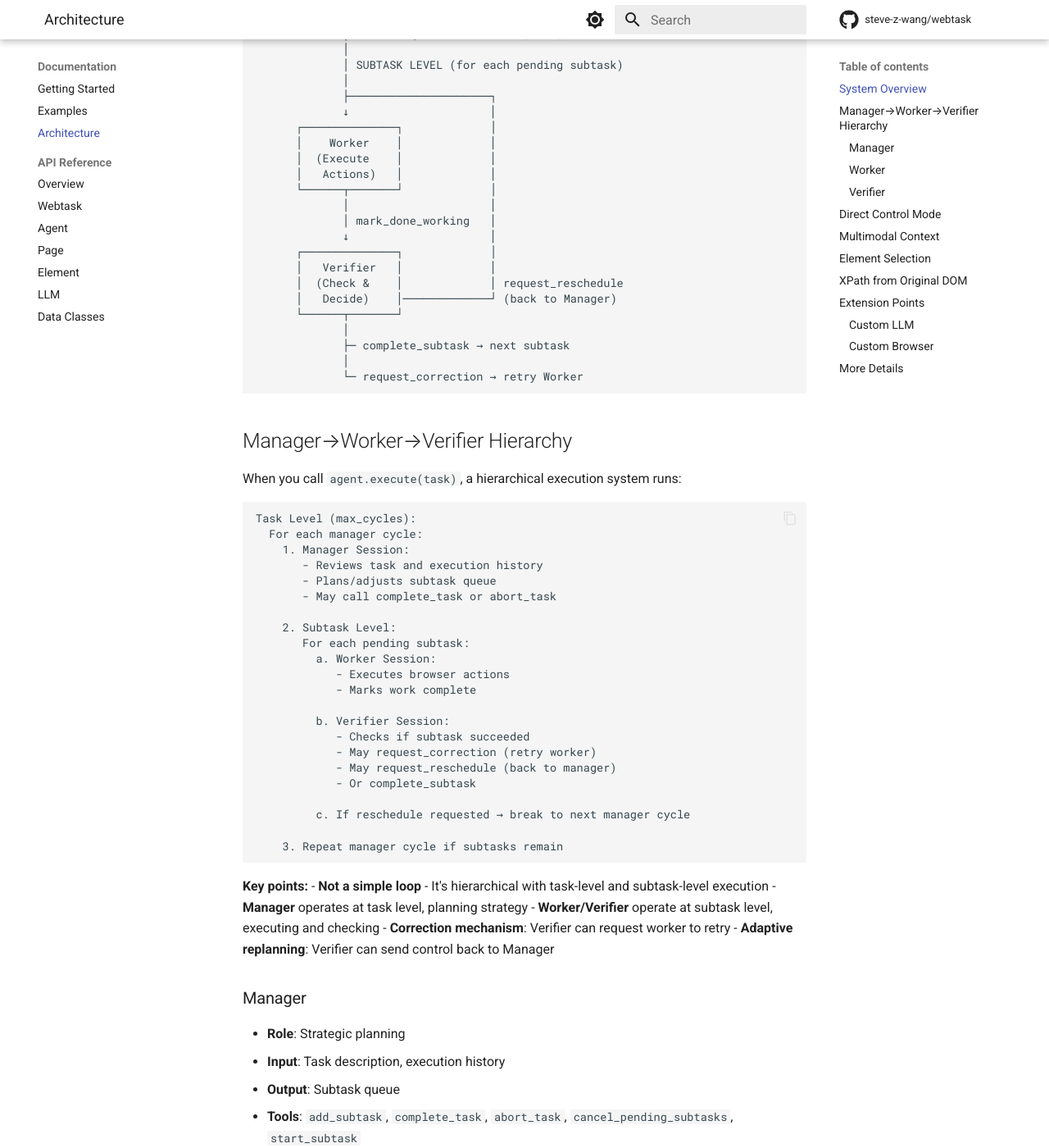
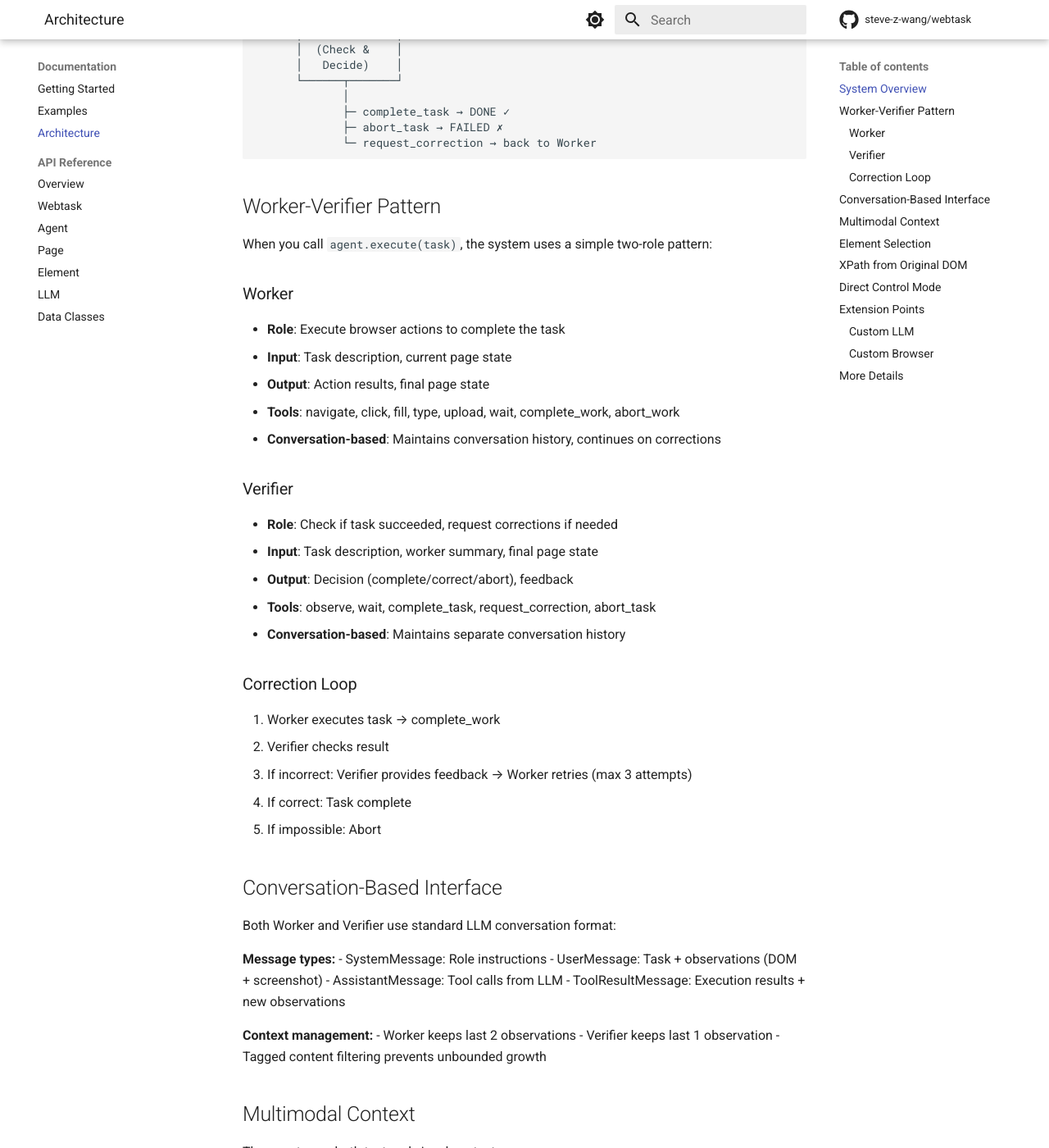
Before and after one commit to steve-z-wang/webtask, an MkDocs documentation site: the page built from docs/architecture.md, in a window 1280 px wide and 1400 px high, scrolled down 857 px. Shown: the whole window at 82% size. Built offline with MkDocs 1.6.1 and Material for MkDocs 9.7.7, drawn with Linux system fonts in a browser that asks for light colours; comment, search, counter and statistics services are not loaded; some of the changed text lies outside the part shown.

Commit message:
Update documentation and bump version to 0.13.0
- Update architecture.md with current Worker-Verifier design
- Remove outdated scheduler-worker-verifier-design.md
- Bump version to 0.13.0 in pyproject.toml and __init__.py

🤖 Generated with [Claude Code](https://claude.com/claude-code)

Co-Authored-By: Claude <noreply@anthropic.com>

````diff
--- a/docs/architecture.md
+++ b/docs/architecture.md
@@ -1,4 +1,3 @@
-
 # Architecture
 
 Understanding how webtask works internally.
@@ -21,122 +20,82 @@ Understanding how webtask works internally.
                       ↓
 ┌──────────────────────────────────────────────────┐
 │                TaskExecutor                      │
-│         Orchestrates hierarchical execution      │
+│         Orchestrates Worker-Verifier loop        │
 └──────────────────────────────────────────────────┘
-             │
-             │ TASK LEVEL (max_cycles)
              │
              ↓
       ┌──────────────┐
-      │   Manager    │──────────────────────┐
-      │  (Plan &     │                      │
-      │   Adjust)    │                      │ complete_task
-      └──────┬───────┘                      │ or abort_task
-             │                              │
-             │ creates/adjusts              ↓
-             │ subtask queue            [DONE]
-             │
-             │ SUBTASK LEVEL (for each pending subtask)
-             │
-             ├─────────────────────┐
-             ↓                     │
-      ┌──────────────┐             │
-      │    Worker    │             │
-      │  (Execute    │             │
-      │   Actions)   │             │
-      └──────┬───────┘             │
-             │                     │
-             │ mark_done_working   │
-             ↓                     │
-      ┌──────────────┐             │
-      │   Verifier   │             │
-      │  (Check &    │             │ request_reschedule
-      │   Decide)    │─────────────┘ (back to Manager)
+      │   Worker     │
+      │  (Execute    │
+      │   Actions)   │
       └──────┬───────┘
              │
-             ├─ complete_subtask → next subtask
+             │ complete_work
+             ↓
+      ┌──────────────┐
+      │   Verifier   │
+      │  (Check &    │
+      │   Decide)    │
+      └──────┬───────┘
              │
-             └─ request_correction → retry Worker
+             ├─ complete_task → DONE ✓
+             ├─ abort_task → FAILED ✗
+             └─ request_correction → back to Worker
 ```
 
-## Manager→Worker→Verifier Hierarchy
+## Worker-Verifier Pattern
 
-When you call `agent.execute(task)`, a hierarchical execution system runs:
-
-```
-Task Level (max_cycles):
-  For each manager cycle:
-    1. Manager Session:
-       - Reviews task and execution history
-       - Plans/adjusts subtask queue
-       - May call complete_task or abort_task
-
-    2. Subtask Level:
-       For each pending subtask:
-         a. Worker Session:
-            - Executes browser actions
-            - Marks work complete
-
-         b. Verifier Session:
-            - Checks if subtask succeeded
-            - May request_correction (retry worker)
-            - May request_reschedule (back to manager)
-            - Or complete_subtask
-
-         c. If reschedule requested → break to next manager cycle
-
-    3. Repeat manager cycle if subtasks remain
-```
-
-**Key points:**
-- **Not a simple loop** - It's hierarchical with task-level and subtask-level execution
-- **Manager** operates at task level, planning strategy
-- **Worker/Verifier** operate at subtask level, executing and checking
-- **Correction mechanism**: Verifier can request worker to retry
-- **Adaptive replanning**: Verifier can send control back to Manager
-
-### Manager
-- **Role**: Strategic planning
-- **Input**: Task description, execution history
-- **Output**: Subtask queue
-- **Tools**: `add_subtask`, `complete_task`, `abort_task`, `cancel_pending_subtasks`, `start_subtask`
+When you call `agent.execute(task)`, the system uses a simple two-role pattern:
 
 ### Worker
-- **Role**: Execute browser actions
-- **Input**: Current subtask, page state
-- **Output**: Action results
-- **Tools**: `navigate`, `click`, `fill`, `type`, `upload`, `wait`, `mark_done_working`
+- **Role**: Execute browser actions to complete the task
+- **Input**: Task description, current page state
+- **Output**: Action results, final page state
+- **Tools**: navigate, click, fill, type, upload, wait, complete_work, abort_work
+- **Conversation-based**: Maintains conversation history, continues on corrections
 
 ### Verifier
-- **Role**: Check completion and request corrections
-- **Input**: Subtask goal, page state, worker actions
-- **Output**: Completion status or correction request
-- **Tools**: `complete_subtask`, `request_correction`, `request_reschedule`
+- **Role**: Check if task succeeded, request corrections if needed
+- **Input**: Task description, worker summary, final page state
+- **Output**: Decision (complete/correct/abort), feedback
+- **Tools**: observe, wait, complete_task, request_correction, abort_task
+- **Conversation-based**: Maintains separate conversation history
 
-## Direct Control Mode
+### Correction Loop
+1. Worker executes task → complete_work
+2. Verifier checks result
+3. If incorrect: Verifier provides feedback → Worker retries (max 3 attempts)
+4. If correct: Task complete
+5. If impossible: Abort
 
-When you use `agent.navigate()` and `agent.select()`, you bypass the autonomous loop and directly control the browser with natural language selectors.
+## Conversation-Based Interface
 
-```python
-# Direct control - you decide the steps
-await agent.navigate("https://example.com")
-search = await agent.select("search box")
-await search.fill("cats")
-button = await agent.select("search button")
-await button.click()
-```
+Both Worker and Verifier use standard LLM conversation format:
+
+**Message types:**
+- SystemMessage: Role instructions
+- UserMessage: Task + observations (DOM + screenshot)
+- AssistantMessage: Tool calls from LLM
+- ToolResultMessage: Execution results + new observations
+
+**Context management:**
+- Worker keeps last 2 observations
+- Verifier keeps last 1 observation
+- Tagged content filtering prevents unbounded growth
 
 ## Multimodal Context
 
-The agent sees both:
+The agent sees both text and visual context:
+
 1. **Text context**: Filtered DOM tree with element IDs
-2. **Visual context**: Screenshot with bounding boxes drawn around interactive elements
+2. **Visual context**: Screenshot with bounding boxes around interactive elements
 
 This multimodal approach improves accuracy for complex UIs.
 
 ## Element Selection
 
 **High-level**: `agent.select("search box")`
+
 1. Agent captures page state (DOM + screenshot)
 2. LLM sees element IDs in text + bounding boxes in image
 3. LLM returns element ID
@@ -152,6 +111,19 @@ Important implementation detail:
 - **Used for selection**: XPath computed from original unfiltered DOM
 - This ensures XPath matches the actual browser state
 
+## Direct Control Mode
+
+When you use `agent.navigate()` and `agent.select()`, you bypass the autonomous loop and directly control the browser:
+
+```python
+# Direct control - you decide the steps
+await agent.navigate("https://example.com")
+search = await agent.select("search box")
+await search.fill("cats")
+button = await agent.select("search button")
+await button.click()
+```
+
 ## Extension Points
 
 ### Custom LLM
@@ -159,11 +131,15 @@ Important implementation detail:
 Implement the `LLM` abstract class:
 
 ```python
-from webtask.llm import LLM, Content
+from webtask.llm import LLM
 
 class MyCustomLLM(LLM):
-    async def generate(self, messages: List[Content]) -> str:
-        # Your implementation
+    async def call_tools(self, messages, tools):
+        # For Worker/Verifier (tool calling)
+        pass
+
+    async def generate_response(self, messages, response_model):
+        # For structured JSON output
         pass
 ```
 
--- a/pyproject.toml
+++ b/pyproject.toml
@@ -4,7 +4,7 @@ build-backend = "setuptools.build_meta"
 
 [project]
 name = "pywebtask"
-version = "0.12.3"
+version = "0.13.0"
 description = "LLM-powered web automation library with autonomous agents and natural language selectors"
 readme = "README.md"
 requires-python = ">=3.10"
--- a/src/webtask/__init__.py
+++ b/src/webtask/__init__.py
@@ -26,7 +26,7 @@ from .llm import (
 
 from ._internal.agent.task_execution import TaskExecution, TaskResult
 
-__version__ = "0.11.0"
+__version__ = "0.13.0"
 
 __all__ = [
     # Manager
````
Also changed, not shown: docs/scheduler-worker-verifier-design.md (deleted, +0 -315 lines).
